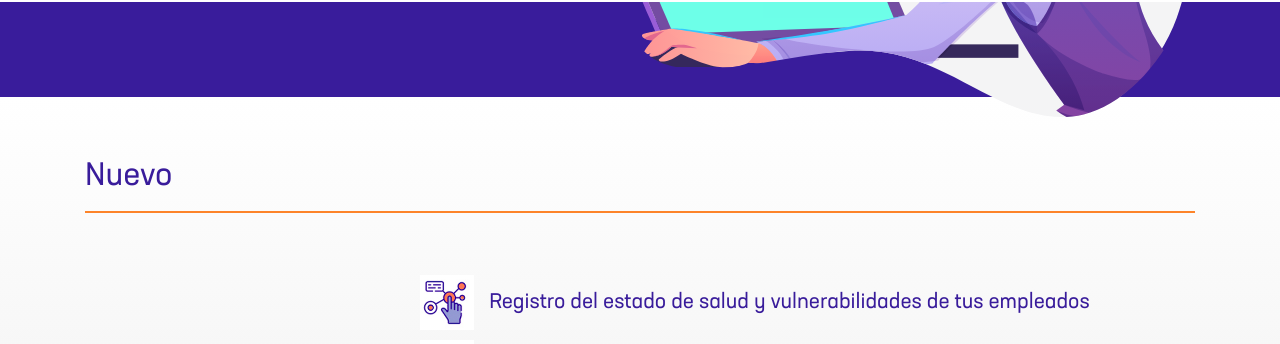
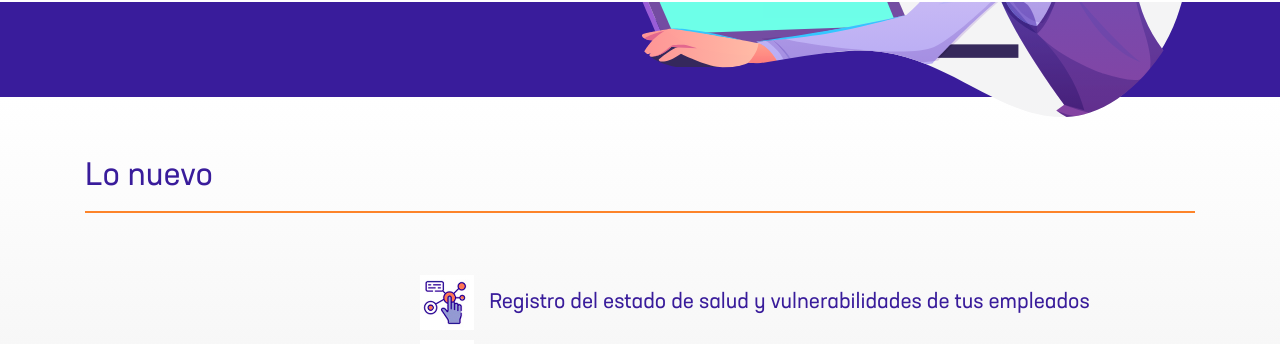
Before and after one commit to aranda-docs/aranda-docs-theme, a Jekyll site: the page built from index.md, in a window 1280 px wide and 900 px high, scrolled down 391 px. Shown: the part 100-444 px from the top of the window. Built offline with Jekyll 4.4.1, drawn with Linux system fonts in a browser that asks for light colours.

Commit message:
Update news-highlighted.html

```diff
--- a/_includes/news-highlighted.html
+++ b/_includes/news-highlighted.html
@@ -2,7 +2,7 @@
     <div class="container">
         <div class="row">
             <div class="col">
-                <h1 class="ar-section-heading">Nuevo</h1>
+                <h1 class="ar-section-heading">Lo nuevo</h1>
             </div>
         </div>
 
```
